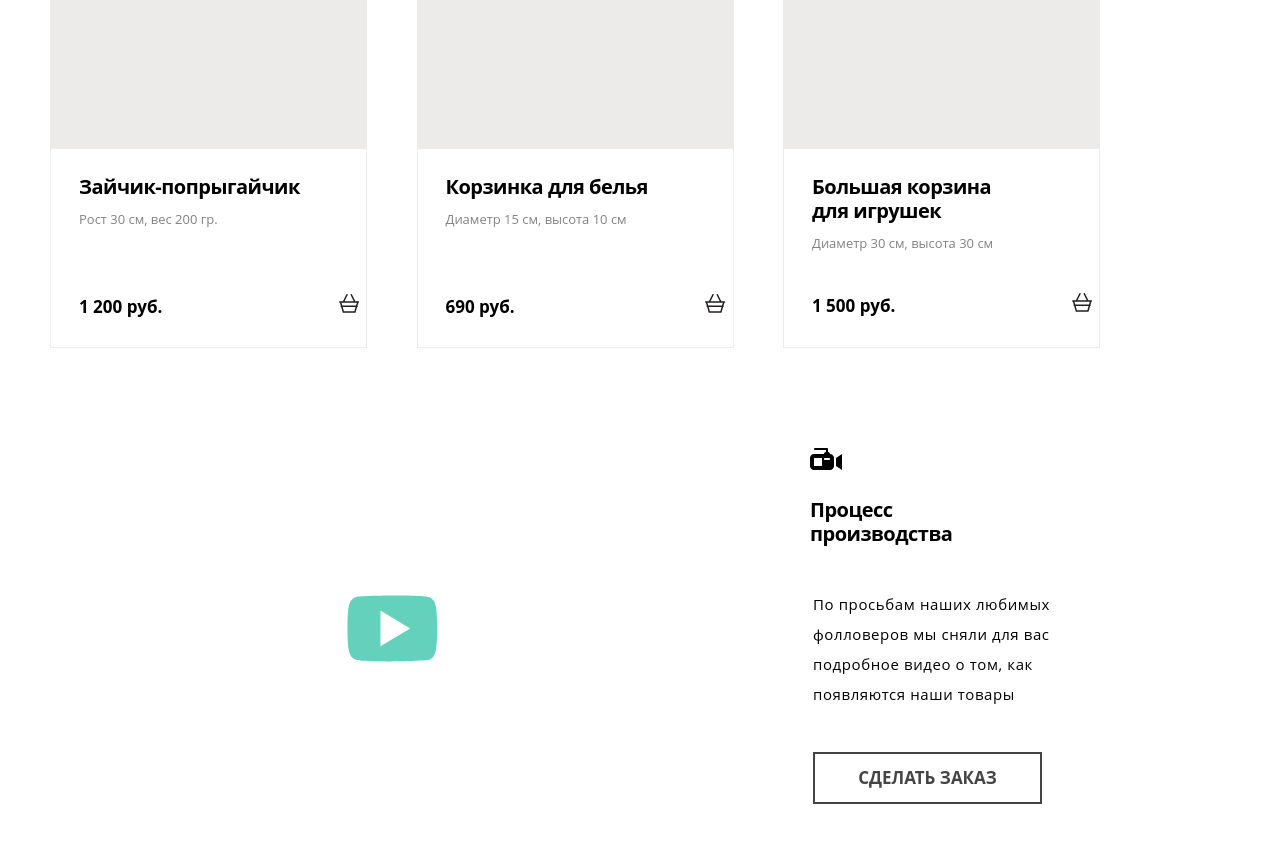
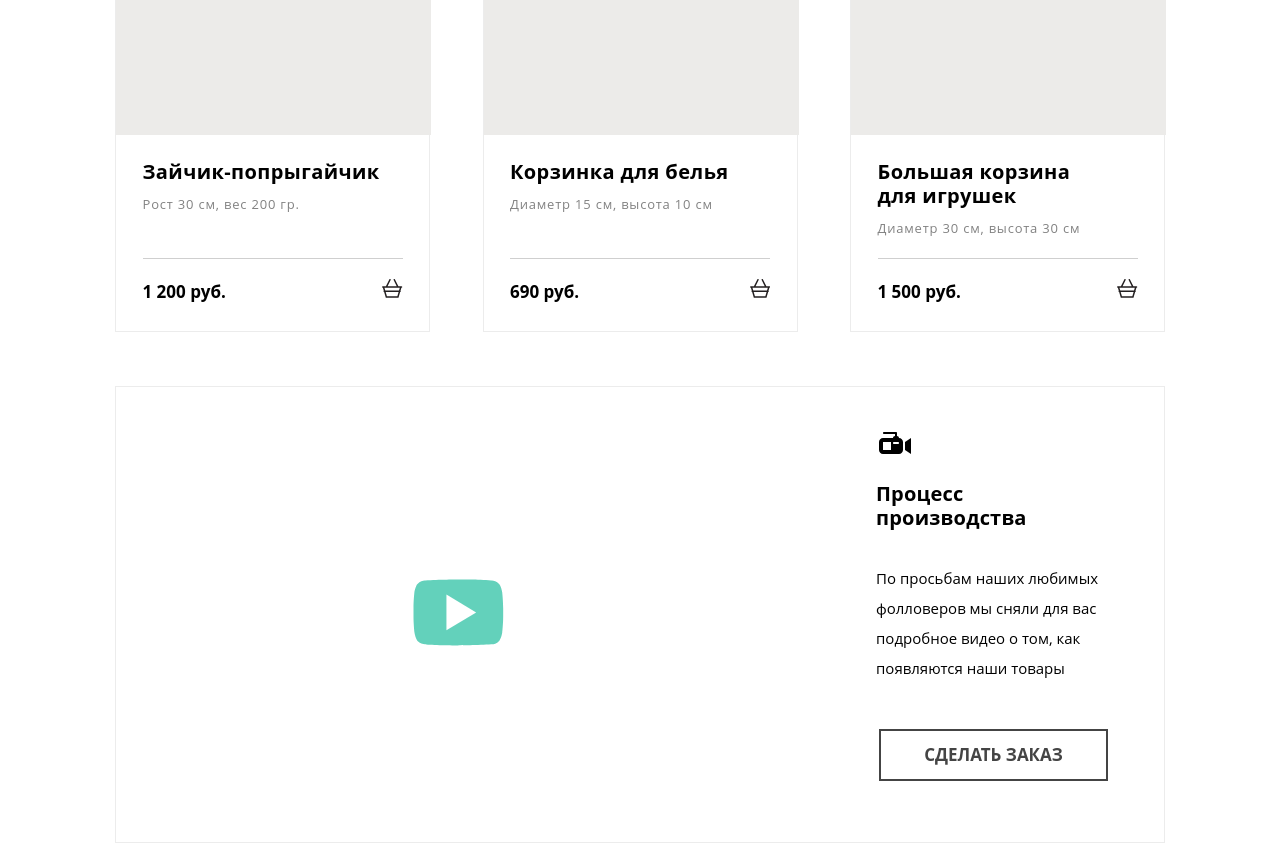
Before and after one commit to uasdemr/412507-mishka, a website: page source/catalog.html in a window 1280 px wide. Shown: the part 800-1661 px from the top of the page. Drawn offline with nearby package versions, Linux system fonts and the light colour scheme; files that its build step writes are made by us from their sources.

Commit message:
Переделал catalog.html

```diff
--- a/source/catalog.html
+++ b/source/catalog.html
@@ -62,13 +62,16 @@
       </nav>
     </header>
     <h2 class="catalog-title">Каталог товаров</h2>
+    <div class="catalog-container">
       <section class="catalog">
         <h2 class="visually-hidden">Раздел каталога. Самое интересное происходит тут.</h2>
         <article class="catalog__item catalog__item--hare">
           <div class="catalog__image catalog__hare"></div>
           <div class="catalog-wrapper">
+            <div class="catalog__description-wrapper">
               <h3 class="catalog__title catalog__title--width">Зайчик-попрыгайчик</h3>
               <p class="catalog__description">Рост 30 см, вес 200 гр.</p>
+            </div>
             <div class="catalog__price-wrapper">
               <p class="catalog__price">1 200 руб.</p>
               <svg version="1.1" id="Layer_1" xmlns="http://www.w3.org/2000/svg" xmlns:xlink="http://www.w3.org/1999/xlink" x="0px" y="0px" width="20.294px" height="18.849px" viewBox="264.205 370.961 20.294 18.849" enable-background="new 264.205 370.961 20.294 18.849" xml:space="preserve">
@@ -81,8 +84,10 @@
           <div class="catalog__image catalog__basket"></div>
           <!-- <img class="catalog__image" src="img/photo-bowl-mobile@1x.jpg" width="260" height="195" alt="Картинка товара"> -->
             <div class="catalog-wrapper">
+            <div class="catalog__description-wrapper">
               <h3 class="catalog__title catalog__title--width">Корзинка для белья</h3>
               <p class="catalog__description">Диаметр 15 см, высота 10 см</p>
+            </div>
             <div class="catalog__price-wrapper">
               <p class="catalog__price">690 руб.</p>
               <svg version="1.1" id="Layer_1" xmlns="http://www.w3.org/2000/svg" xmlns:xlink="http://www.w3.org/1999/xlink" x="0px" y="0px" width="20.294px" height="18.849px" viewBox="264.205 370.961 20.294 18.849" enable-background="new 264.205 370.961 20.294 18.849" xml:space="preserve">
@@ -95,8 +100,10 @@
           <div class="catalog__image catalog__big-basket"></div>
           <!-- <img class="catalog__image" src="img/photo-toys-mobile@1x.jpg" width="260" height="195" alt="Картинка товара"> -->
           <div class="catalog-wrapper">
+            <div class="catalog__description-wrapper">
               <h3 class="catalog__title catalog__title--width">Большая корзина<br>для игрушек</h3>
               <p class="catalog__description">Диаметр 30 см, высота 30 см</p>
+            </div>
             <div class="catalog__price-wrapper catalog__price-wrapper--margin">
               <p class="catalog__price">1 500 руб.</p>
               <svg version="1.1" id="Layer_1" xmlns="http://www.w3.org/2000/svg" xmlns:xlink="http://www.w3.org/1999/xlink" x="0px" y="0px" width="20.294px" height="18.849px" viewBox="264.205 370.961 20.294 18.849" enable-background="new 264.205 370.961 20.294 18.849" xml:space="preserve">
@@ -105,24 +112,27 @@
             </div>
           </div>
         </article>
+        <div class="catalog__films-wrapper">
           <article class="catalog__films">
-        <div class="catalog__movies">
+            <div class="catalog__movies catalog__movies--order">
               <div class="catalog__movie-play"></div>
             </div>
-        <div class="catalog__film-svg-title catalog__film-svg-title--order">
+            <div class="catalog__film-svg-title">
               <svg class="catalog__film-svg-icon" version="1.1" id="Layer_1" xmlns="http://www.w3.org/2000/svg" xmlns:xlink="http://www.w3.org/1999/xlink" x="0px" y="0px" width="32px" height="32px" viewBox="0 0 32 32" enable-background="new 0 0 32 32" xml:space="preserve">
     <g transform="translate(0 192)">
       <path d="M26-177l6-4v16l-6-4V-177z M24-177v8c0,2.209-1.791,4-4,4H4c-2.209,0-4-1.791-4-4v-8c0-2.209,1.791-4,4-4h10 c0-1.105,0.895-2,2-2v-2H5c-0.553,0-1-0.447-1-1s0.447-1,1-1h12c0.553,0,1,0.447,1,1v3c1.105,0,2,0.895,2,2 C22.209-181,24-179.209,24-177z M12-177H4v8h8V-177z M20-176c0-0.553-0.447-1-1-1h-4c-0.553,0-1,0.447-1,1s0.447,1,1,1h4 C19.553-175,20-175.447,20-176z"/>
     </g>
     </svg>
-          <h3 class="catalog__title catalog__title--width">Процесс производства</h3>
+              <h3 class="catalog__title catalog__title--film">Процесс производства</h3>
             </div>
-        <p class="catalog__text">По просьбам наших любимых фолловеров мы сняли для вас подробное видео о том, как появляются наши товары</p>
+            <p class="catalog__text catalog__text--film">По просьбам наших любимых фолловеров мы сняли для вас подробное видео о том, как появляются наши товары</p>
             <a href="#" class="catalog__to-order">Сделать заказ</a>
             <!-- <div class="catalog__films-description"> -->
             </div>
           </article>
+        </div>
       </section>
+    </div>
     <footer class="main-footer">
       <ul class="main-footer__list">
         <li class="main-footer__item main-footer__item--logo main-footer__logo main-footer__logo--display">
--- a/source/sass/blocks/catalog-title.scss
+++ b/source/sass/blocks/catalog-title.scss
@@ -1,5 +1,6 @@
 .catalog-title {
   margin: 0;
+  margin-top: -3px;
   padding-top: 70px;
   padding-bottom: 77px;
   text-align: center;
@@ -13,7 +14,7 @@
   .catalog-title {
     font-size: 43px;
     line-height: 50px;
-    padding-top: 32px;
+    padding-top: 19px;
   }
 }
 
@@ -21,6 +22,6 @@
   .catalog-title {
     font-size: 53px;
     line-height: 57px;
-    padding-top: 30px;
+    padding-top: 18px;
   }
 }
--- a/source/sass/blocks/catalog.scss
+++ b/source/sass/blocks/catalog.scss
@@ -1,24 +1,38 @@
 .catalog {
-  margin-top: 27px;
-  padding: 0 30px;
+  width: 260px;
+  margin: 0 auto;
+  padding-top: 31px;
   display: flex;
   flex-direction: column;
 }
 
 .catalog__item {
-  //margin-top: 27px;
   border: 1px solid #ececec;
-  //padding-bottom: 23px;
+  padding-bottom: 4px;
+  min-height: 374px;
+  box-sizing: border-box;
 }
 
 .catalog__item--mobile {
-  margin-top: 36px;
+  margin-top: 30px;
 }
 
 .catalog__image {
+  margin: 0 auto;
   width: 260px;
   height: 195px;
   background-color: #ecebe9;
+}
+
+.catalog-wrapper {
+  width: 260px;
+  min-height: 179px;
+  margin: 0 auto;
+  padding: 0 28px;
+  box-sizing: border-box;
+  display: flex;
+  flex-direction: column;
+  justify-content: space-around;
 }
 
 .catalog__hare {
@@ -33,24 +47,18 @@
   background-image: url("../../img/photo-toys-mobile@1x.jpg");
 }
 
-.catalog-wrapper {
-  margin-top: 26px;
-  padding: 0 28px;
-  padding-bottom: 22px;
-}
-
 .catalog__title {
   margin: 0;
   font-size: 17px;
   line-height: 24px;
   font-weight: bold;
-  letter-spacing: -0.5px;
+  letter-spacing: 0.4px;
+  box-sizing: border-box;
 }
 
 .catalog__description {
   margin: 0;
-  margin-top: 5px;
-  //padding-bottom: 30px;
+  padding-top: 5px;
   width: 100%;
   font-size: 13px;
   line-height: 30px;
@@ -59,7 +67,8 @@
 }
 
 .catalog__price-wrapper {
-  margin-top: 40px;
+  //padding-top: 40px;
+  //padding-bottom: 18px;
   display: flex;
   flex-direction: row;
   justify-content: space-between;
@@ -68,25 +77,24 @@
 
 .catalog__price {
   margin: 0;
-  //margin-top: 10px;
-  //padding-bottom: 30px;
   font-size: 15px;
   line-height: 24px;
   font-weight: bold;
 }
 
 .catalog__films {
-  margin-top: 60px;
-  //border: 1px solid #000000;
-  width: 100%;
+  min-height: 503px;
+  margin-top: 36px;
+  border: 1px solid #ececec;
+  box-sizing: border-box;
   display: flex;
-  flex-direction: row;
-  flex-wrap: wrap;
-  padding-bottom: 40px;
+  flex-direction: column;
+  justify-content: space-around;
+  padding-bottom: 14px;
 }
 
 .catalog__movies {
-  margin-top: 20px;
+  //padding-top: 20px;
   position: relative;
   width: 260px;
   height: 150px;
@@ -109,12 +117,12 @@
 }
 
 .catalog__text {
+  padding-left: 30px;
+  padding-right: 30px;
   margin: 0;
   font-size: 13px;
   line-height: 24px;
-  padding: 28px 30px;
-  padding-bottom: 25px;
-  letter-spacing: 0.6px;
+  letter-spacing: 0.3px;
 }
 
 .catalog__to-order {
@@ -135,34 +143,50 @@
 .catalog__film-svg-title {
   display: flex;
   flex-direction: row;
-  justify-content: space-between;
-  width: 350px;
+  //justify-content: space-around;
+  width: 260px;
   align-items: center;
-  margin-left: 33px;
+  //margin-left: 33px;
 
   &--order {
     order: -1;
   }
+}
 
-  .catalog__title {
-    width: 170px;
-  }
+.catalog__film-svg-icon {
+  padding-left: 34px;
+}
+
+.catalog__title--film {
+  width: 170px;
+  padding-top: 9px;
+  padding-left: 23px;
 }
 
 @media (min-width: 768px) {
   .catalog {
+    width: 670px;
+    margin: 0 auto;
     margin-top: 35px;
-    padding: 0 50px;
+    padding-bottom: 95px;
   }
 
   .catalog__title {
     font-size: 20px;
     line-height: 24px;
+    padding-top: 25px;
+  }
+
+  .catalog__description {
+    padding-left: 3px;
+    letter-spacing: 0.8px;
   }
 
   .catalog__films {
-    //flex-direction: column;
-    display: block;
+    flex-direction: column;
+    align-items: center;
+    margin-top: 47px;
+    //display: block;
   }
 
   .catalog__price {
@@ -172,43 +196,72 @@
   }
 
   .catalog__price-wrapper {
-    margin-top: 195px;
+    //padding-top: 197px;
+    padding-top: 20px;
+    padding-bottom: 30px;
+    padding-left: 5px;
     display: flex;
     justify-content: space-between;
-    width: 280px;
+    border-top: 1px solid #cfcfcf;
+    //width: 280px;
   }
 
-  .catalog__price-wrapper--margin {
-    margin-top: 173px;
+  .catalog__item {
+    //width: 670px;
+    min-height: 335px;
+    display: flex;
+    margin-top: 52px;
+    padding-bottom: 0;
+    box-sizing: border-box;
   }
 
+  .catalog-wrapper {
+    margin: 0;
+    width: 315px;
+    justify-content: space-between;
+  }
 
-  .catalog__item {
-    display: flex;
-    margin-top: 52px;
+  .catalog__title--film {
+    width: 669px;
+    padding: 0;
+    padding-left: 35px;
+    letter-spacing: 0.2px;
   }
 
   .catalog__item--hare {
-    margin-top: 45px;
+    margin-top: 19px;
   }
 
   .catalog__image {
-    width: 330px;
+    width: 334px;
     height: 335px;
+    margin: 0;
   }
 
   .catalog__film-svg-title {
-    width: 350px;
-    margin-top: 22px;
-
-    .catalog__title--width {
+    width: 584px;
+    order: 0;
+    padding-top: 34px;
+    /*.catalog__title--width {
       width: 270px;
-    }
+    }*/
   }
 
   .catalog__text {
     font-size: 15px;
     line-height: 27px;
+    padding-top: 30px;
+  }
+
+  .catalog__text--film {
+    width: 584px;
+    padding: 0;
+    padding-top: 31px;
+    letter-spacing: 0;
+  }
+
+  .catalog__film-svg-icon {
+    padding-left: 3px;
   }
 
   .catalog__films-description {
@@ -234,26 +287,26 @@
   }
 
   .catalog__movie-play {
-    top: 40%;
-    left: 44%;
+    top: 41%;
+    left: 42%;
   }
 
   .catalog__to-order {
-    margin-top: 10px;
-    width: 580px;
-    margin-left: 40px;
+    width: 582px;
+    margin: 0 auto;
+    margin-top: 38px;
   }
 }
 
 @media (min-width: 1250px) {
   .catalog {
-    width: 1150px;
+    width: 1050px;
+    margin: 0 auto;
     flex-direction: row;
     flex-wrap: wrap;
-    //justify-content: space-around;
     justify-content: space-between;
-    margin-top: 155px;
-    padding: 0 50px;
+    margin-top: 125px;
+    //padding: 0 50px;
     box-sizing: border-box;
   }
 
@@ -265,12 +318,22 @@
     margin-top: 0;
   }
 
+  .catalog-wrapper {
+    width: 260px;
+    padding: 0;
+    margin: 0 auto;
+  }
+
   .catalog__image {
     width: 315px;
     min-height: 462px;
     background-repeat: no-repeat;
     background-position: 0 35px;
     background-size: 315px 380px;
+  }
+
+  .catalog__description {
+    padding-left: 0;
   }
 
   .catalog__hare {
@@ -288,18 +351,29 @@
     background-size: 435px 430px;
   }
 
+  .catalog__films-wrapper {
+    padding-top: 54px;
+  }
+
   .catalog__films {
-    margin-top: 55px;
+    min-height: 457px;
+    //margin-top: 55px;
+    width: 1050px;
     display: block;
+    margin-top: 0;
+    //padding-top: 50px;
   }
 
   .catalog__price-wrapper {
-    margin-top: 60px;
+    //margin-top: 60px;
+    padding-top: 20px;
+    padding-bottom: 10px;
+    padding-left: 0;
   }
 
-  .catalog__price-wrapper--margin {
+  /*.catalog__price-wrapper--margin {
     margin-top: 35px;
-  }
+  }*/
 
   .catalog__price {
     font-size: 17px;
@@ -309,7 +383,7 @@
 
   .catalog__to-order {
     margin-left: 83px;
-    margin-top: 18px;
+    margin-top: 46px;
     width: 225px;
   }
 
@@ -332,11 +406,11 @@
     top: -55px;
   }
 
-  .catalog__text {
+  .catalog__text--film {
     width: 255px;
     float: left;
-    margin-top: 15px;
-    margin-left: 53px;
+    padding-top: 33px;
+    padding-left: 80px;
     font-size: 15px;
     line-height: 30px;
   }
--- a/source/sass/blocks/main-footer.scss
+++ b/source/sass/blocks/main-footer.scss
@@ -2,7 +2,7 @@
   //padding: 0 30px;
   background-color: #f1f1f1;
   //margin-top: 55px;
-  //padding-top: 4px;
+  padding-top: 55px;
 }
 
 .main-footer__list {
@@ -10,7 +10,7 @@
   margin: 0;
   padding: 0;
   text-align: center;
-  border: 1px solid #f1f1f1;
+  //border: 1px solid #f1f1f1;
 }
 
 /*.main-footer__item:nth-child(1) {
@@ -49,16 +49,16 @@
   .main-footer {
     //margin-top: 52px;
     //padding: 0 60px;
+    padding-top: 48px;
+    padding-bottom: 48px;
   }
 
   .main-footer__list {
     width: 768px;
     padding: 0 50px;
-    padding-top: 53px;
-    padding-bottom: 48px;
+
     box-sizing: border-box;
     margin: 0 auto;
-    margin-top: 29px;
     display: flex;
     flex-direction: row;
     justify-content: space-between;
@@ -115,12 +115,15 @@
 @media (min-width: 1250px) {
   .main-footer {
     //margin-top: 50px;
+    padding: 0;
+    margin-top: 9px;
   }
 
   .main-footer__list {
     width: 1250px;
     margin: 0 auto;
-    margin-top: 63px;
+    padding-top: 38px;
+    padding-bottom: 48px;
   }
 
   .main-footer__item {
--- a/source/sass/blocks/top-menu.scss
+++ b/source/sass/blocks/top-menu.scss
@@ -47,7 +47,7 @@
 }
 .menu__link--logo {
   padding: 18px 30px;
-  border-bottom: 1px solid #e7e7e7;
+  //border-bottom: 1px solid #e7e7e7;
   padding-left: 115px;
   padding-top: 23px;
   padding-right: 70px;
@@ -251,7 +251,7 @@
 }
 
 .menu__link--catalog {
-  padding-left: 100px;
+  padding-left: 90px;
   padding-top: 30px;
   padding-right: 35px;
   font-size: 17px;
@@ -289,7 +289,7 @@
 }
 
 .menu__link--news {
-  padding-left: 100px;
+  padding-left: 90px;
   padding-top: 15px;
   padding-bottom: 37px;
   background-color: #f9f9f9;
```
Lines whose indentation alone changed are shown as unchanged.
